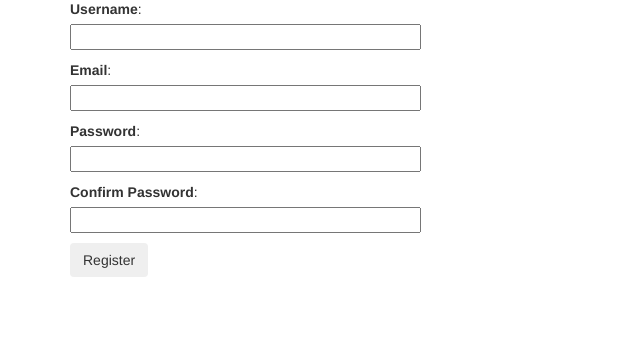
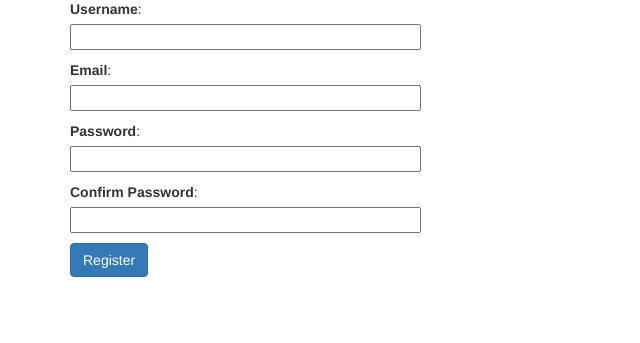
Before and after one commit to bmawji3/cs4400, a Flask app: page /register in a window 1280 px wide. Shown: the part 164-507 px from the top of the page, without its empty margins (0-640 px from the left). Run offline with Flask 2, Linux system fonts and the light colour scheme; some libraries are stand-ins or nearby versions.

Commit message:
finish ui

```diff
--- a/phase3/app/general/views.py
+++ b/phase3/app/general/views.py
@@ -209,10 +209,10 @@ def main_student():
             for item in cursor.fetchall():
                 # print(item)
                 if item[1] == 'Course':
-                    table_html += '<tr><td>{} <a class="btn btn-default" href="{}">View Course</a></td><td>{}</td></tr>'.format(item[0], url_for('course_student', course_name=item[0]), item[1])
+                    table_html += '<tr><td>{}</td><td><a class="btn btn-default" href="{}">View Course</a></td><td>{}</td></tr>'.format(item[0], url_for('course_student', course_name=item[0]), item[1])
                     print(item[0])
                 else:
-                    table_html += '<tr><td>{} <a class="btn btn-default" href="{}">View/Apply Project</a></td><td>{}</td></tr>'.format(item[0], url_for('project_student', project_name=item[0]), item[1])
+                    table_html += '<tr><td>{}</td><td><a class="btn btn-default" href="{}">View/Apply Project</a></td><td>{}</td></tr>'.format(item[0], url_for('project_student', project_name=item[0]), item[1])
     else:
         flash_errors(form)
 
@@ -761,6 +761,7 @@ def test():
     tnum = data['nums']
     return ''
 
+
 cat_result = ''
 @app.route('/test_search', methods=['GET', 'POST'])
 def test_search():
@@ -781,6 +782,7 @@ def test_accept():
     conn.commit()
     return redirect(url_for('application_admin'))
 
+
 @app.route('/test_reject', methods=['GET', 'POST'])
 def test_reject():
     data = request.get_json()
@@ -790,6 +792,7 @@ def test_reject():
     cursor.execute(statement)
     conn.commit()
     return redirect(url_for('application_admin'))
+
 
 @app.route('/logout', methods=['GET', 'POST'])
 def logout():
--- a/phase3/app/templates/register.html
+++ b/phase3/app/templates/register.html
@@ -19,6 +19,6 @@
             {{ form.password_confirm.label }}:<br>
             {{ form.password_confirm(size=40) }}<br>
         </p>
-        <p><input class="btn" type="submit" value="Register"></p>
+        <p><input class="btn btn-primary" type="submit" value="Register"></p>
     </form>
 {% endblock %}
--- a/phase3/app/templates/student/main_student.html
+++ b/phase3/app/templates/student/main_student.html
@@ -38,7 +38,8 @@
         }
     </style>
     <h1>Main Page</h1>
-    <a href="{{url_for('me_student')}}">Me</a><br>
+    <p><b>Me</b>:</p>
+    <a href="{{url_for('me_student')}}"><img src="{{ url_for('static', filename='pictures/gt_buzz_logo.gif') }}" style="width:304px;height:228px;"></a><br>
     <form action="" method="post" name="login">
         {{ form.hidden_tag() }}
         <p>
@@ -69,6 +70,7 @@
     <table>
         <tr>
             <th>Name</th>
+            <th>View</th>
             <th>Type</th>
         </tr>
         {{ table_html | safe }}
```
Also changed, not shown: phase3/app/static/pictures/gt_buzz_logo.gif (added).
